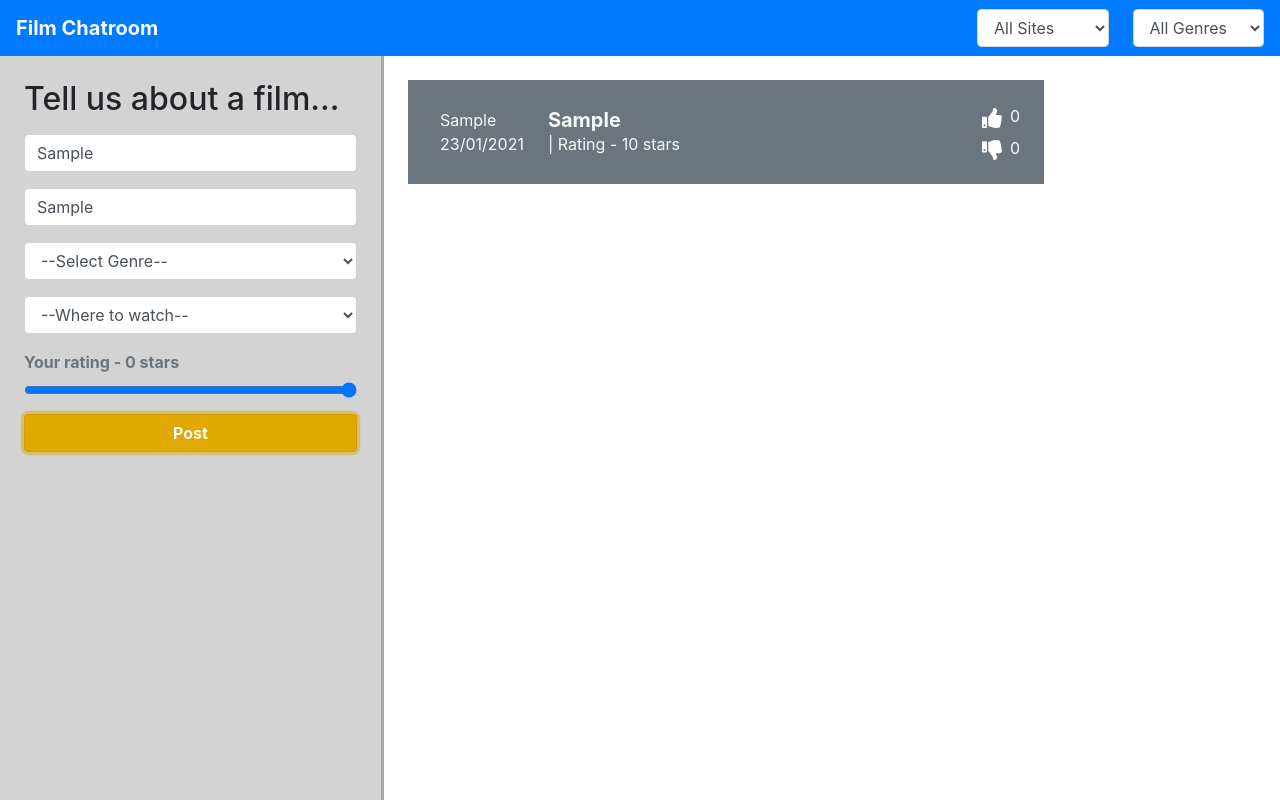
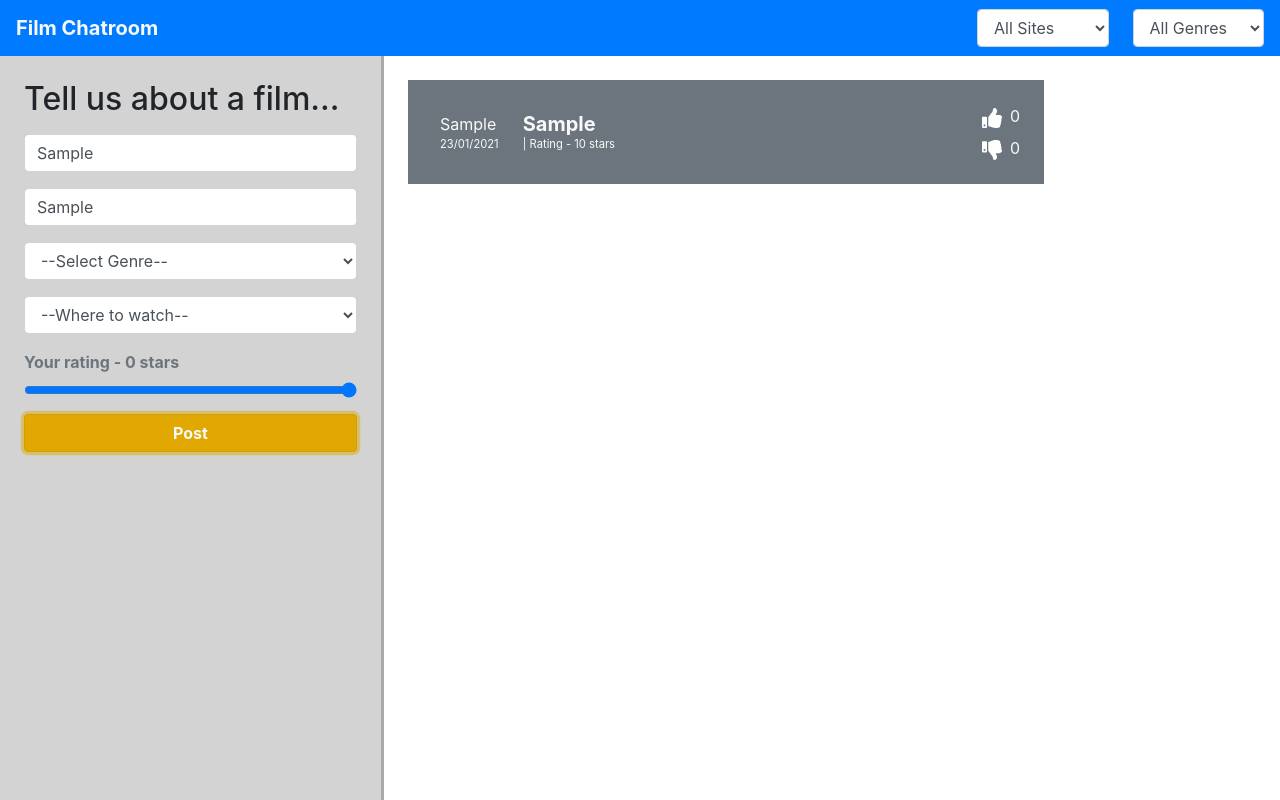
Before and after one commit to TTBoiMike/film-chatroom, a React (Create React App) app: page / in a window 1280 px wide. Both pictures are taken after typing "Sample", "Sample" into the empty fields and a click on the button "Post". Built offline with nearby package versions, Linux system fonts and the light colour scheme.

Commit message:
text style

```diff
--- a/src/App.css
+++ b/src/App.css
@@ -5,6 +5,9 @@
 }
 p, h5 {
   margin: 0px;
+}
+.small-font {
+  font-size: 0.7rem;
 }
 .form-container {
   position: relative;
--- a/src/components/post.js
+++ b/src/components/post.js
@@ -57,13 +57,13 @@ class Post extends React.Component {
                             <img className="mr-2" src={this.postIcon(post.streaming_site)} />
                             <div>
                                 <p>{post.name}</p>
-                                <p>{post.date}</p>
+                                <p className="small-font">{post.date}</p>
                             </div>
                         </div>
                         <div>
                             <h5 className="font-weight-bold">{post.filmTitle}</h5>
                             <div>
-                                <p>{post.genre} | Rating - {post.rating} stars </p>
+                                <p className="small-font">{post.genre} | Rating - {post.rating} stars </p>
                             </div>
                         </div>
                     </section>
```
Also changed, not shown: 1 other file (tests, documents, lock files or other folders).
